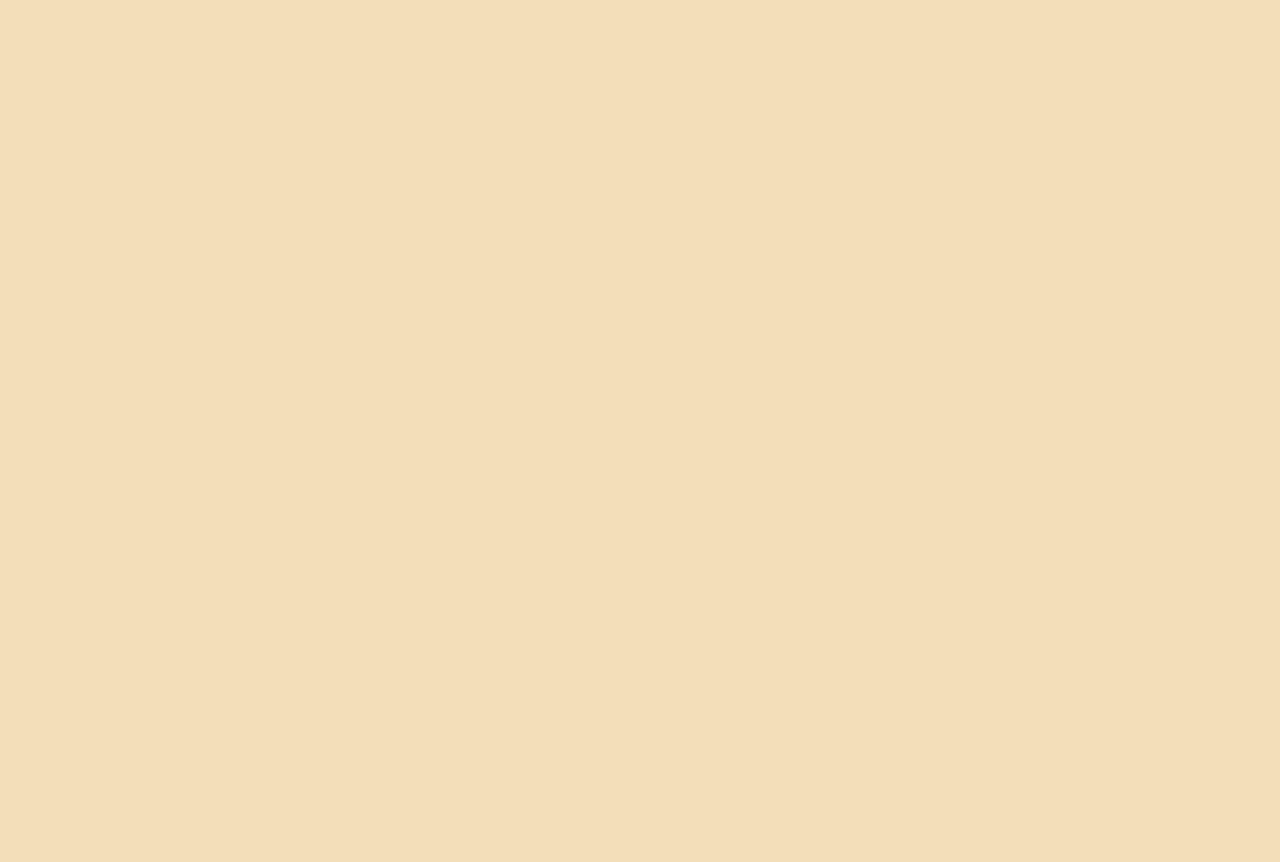
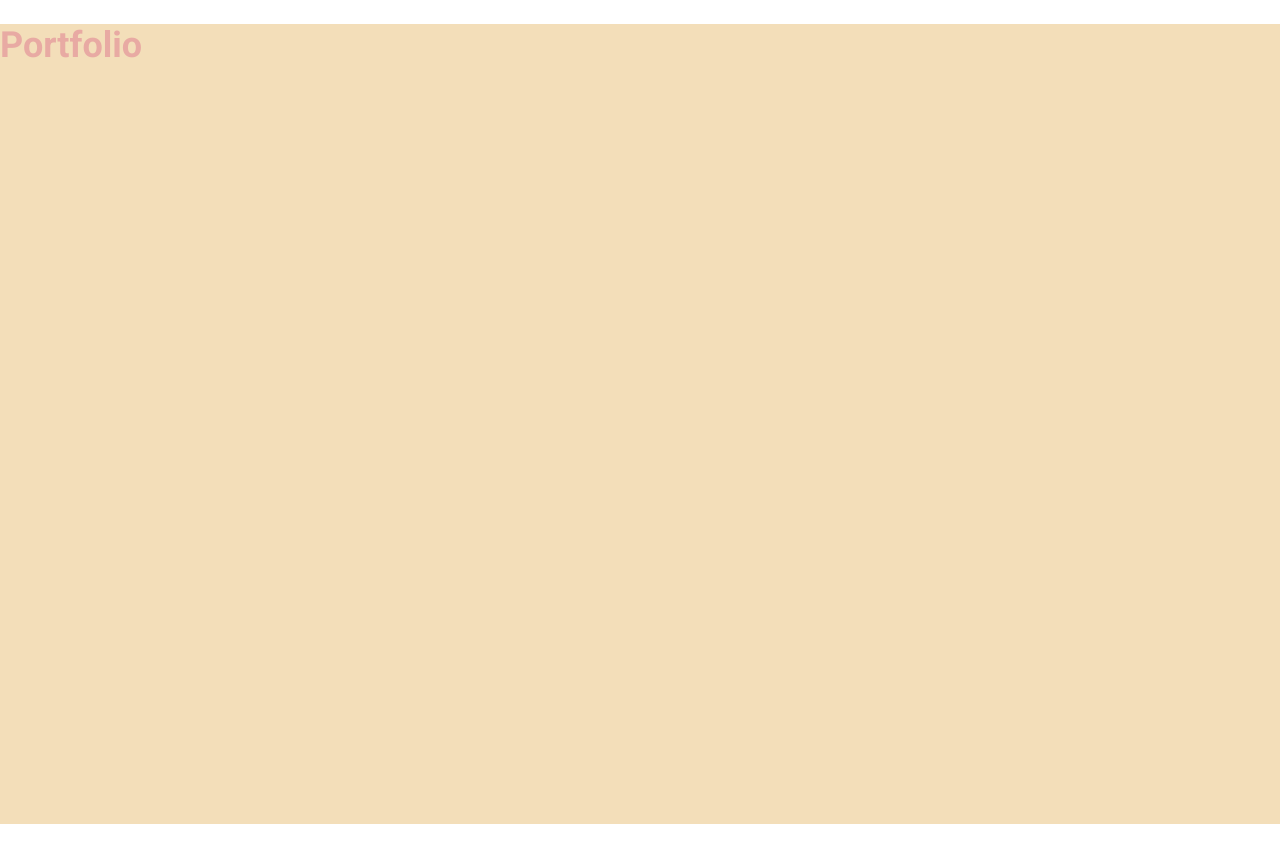
Before and after one commit to hachiyayuka/web-portfolio-yumi, a plain HTML site: page public/index.html in a window 1280 px wide. After the commit the page ends 824 px from the top, so only its background shows below. Drawn offline with Linux system fonts and the light colour scheme.

Commit message:
Update index.html

```diff
--- a/public/index.html
+++ b/public/index.html
@@ -7,7 +7,8 @@
     <link rel="stylesheet" href="./assets/main.css" />
 </head>
 <body>
-    <div class="page-cover bg-3 text-dark"></div>
-    <div class="page-cover bg-3 text-dark"></div>
+    <div class="page-cover bg-3 text-dark">
+        <h1 class="page-title text-1">Portfolio</h1>
+    </div>
 </body>
 </html>
```
